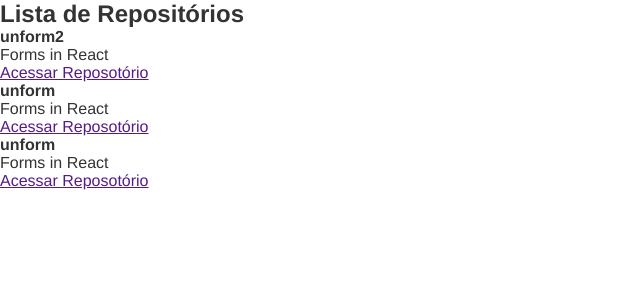
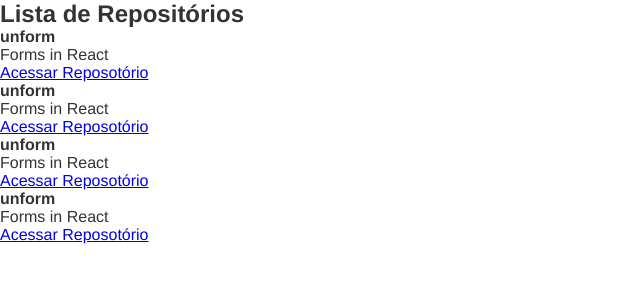
Before and after one commit to lipex360x/ignite-reactjs, a React app in the folder 01-github-explorer/: page / in a window 1280 px wide. Shown: the top 300 px of the page, without its empty margins (0-640 px from the left). Built offline with nearby package versions, Linux system fonts and the light colour scheme.

Commit message:
properties

```diff
--- /dev/null
+++ b/01-github-explorer/src/components/RepositoryItem.jsx
@@ -0,0 +1,11 @@
+export function RepositoryItem (props) {
+  return (
+    <li>
+      <strong>{props.repository.name ?? 'Default'}</strong>
+
+      <p>{props.repository.description}</p>
+
+      <a href={props.repository.link}>Acessar Reposotório</a>
+    </li>
+  )
+}
--- a/01-github-explorer/src/components/RepositoryList.jsx
+++ b/01-github-explorer/src/components/RepositoryList.jsx
@@ -1,4 +1,10 @@
-const repositoryName = 'unform2'
+import { RepositoryItem } from './RepositoryItem'
+
+const repository = {
+  name: 'unform',
+  description: 'Forms in React',
+  link: 'https://github.com/unform/unform'
+}
 
 export function RepositoryList () {
   return (
@@ -6,24 +12,12 @@
       <h1>Lista de Repositórios</h1>
 
       <ul>
-        <li>
-          <strong>{repositoryName}</strong>
-          <p>Forms in React</p>
-          <a href="">Acessar Reposotório</a>
-        </li>
+        <RepositoryItem repository={repository}/>
+        <RepositoryItem repository={repository}/>
+        <RepositoryItem repository={repository}/>
+        <RepositoryItem repository={repository}/>
+      </ul>
 
-        <li>
-          <strong>unform</strong>
-          <p>Forms in React</p>
-          <a href="">Acessar Reposotório</a>
-        </li>
-
-        <li>
-          <strong>unform</strong>
-          <p>Forms in React</p>
-          <a href="">Acessar Reposotório</a>
-        </li>
-      </ul>
     </section>
   )
 }
```
Also changed, not shown: 01-github-explorer/.eslintrc.json.
